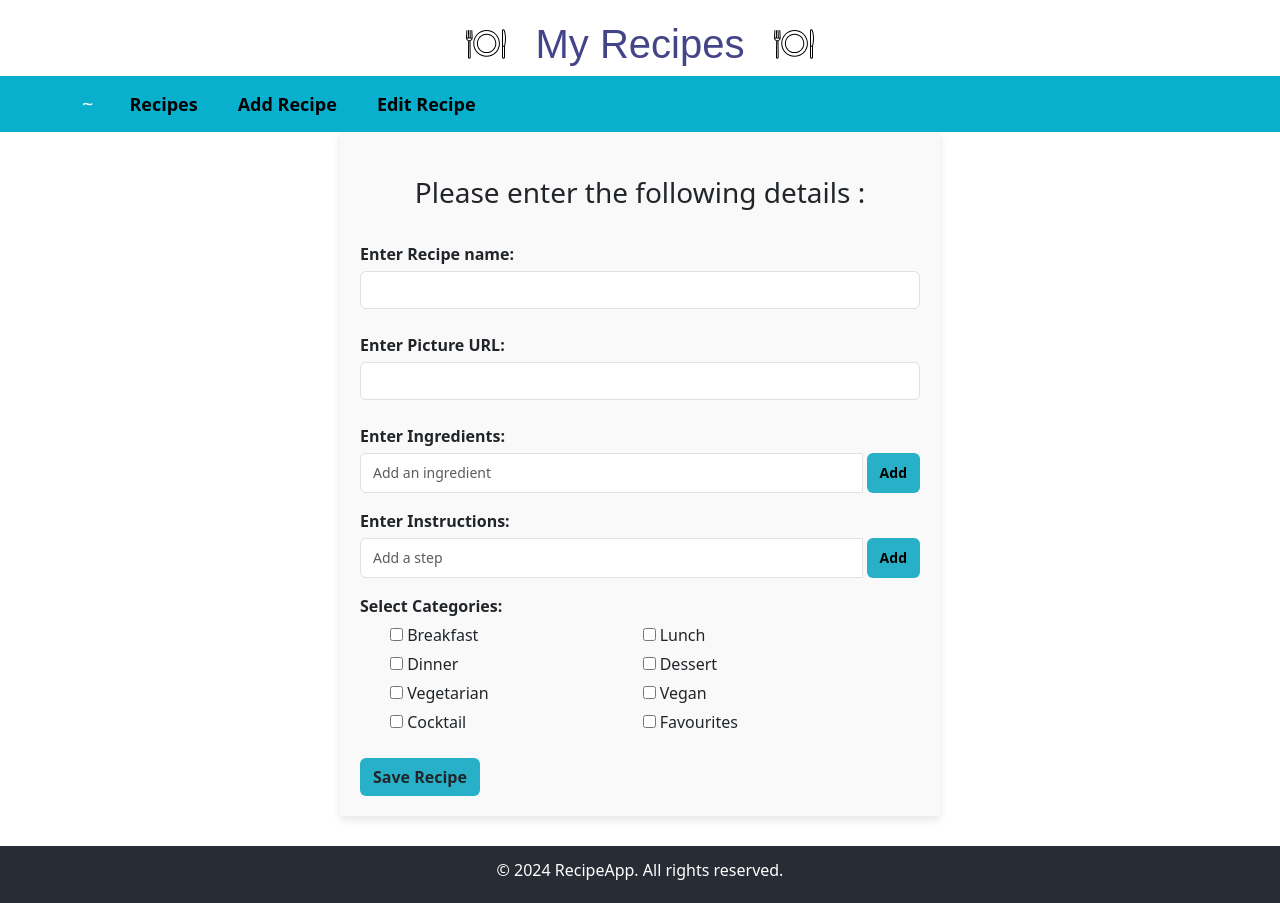
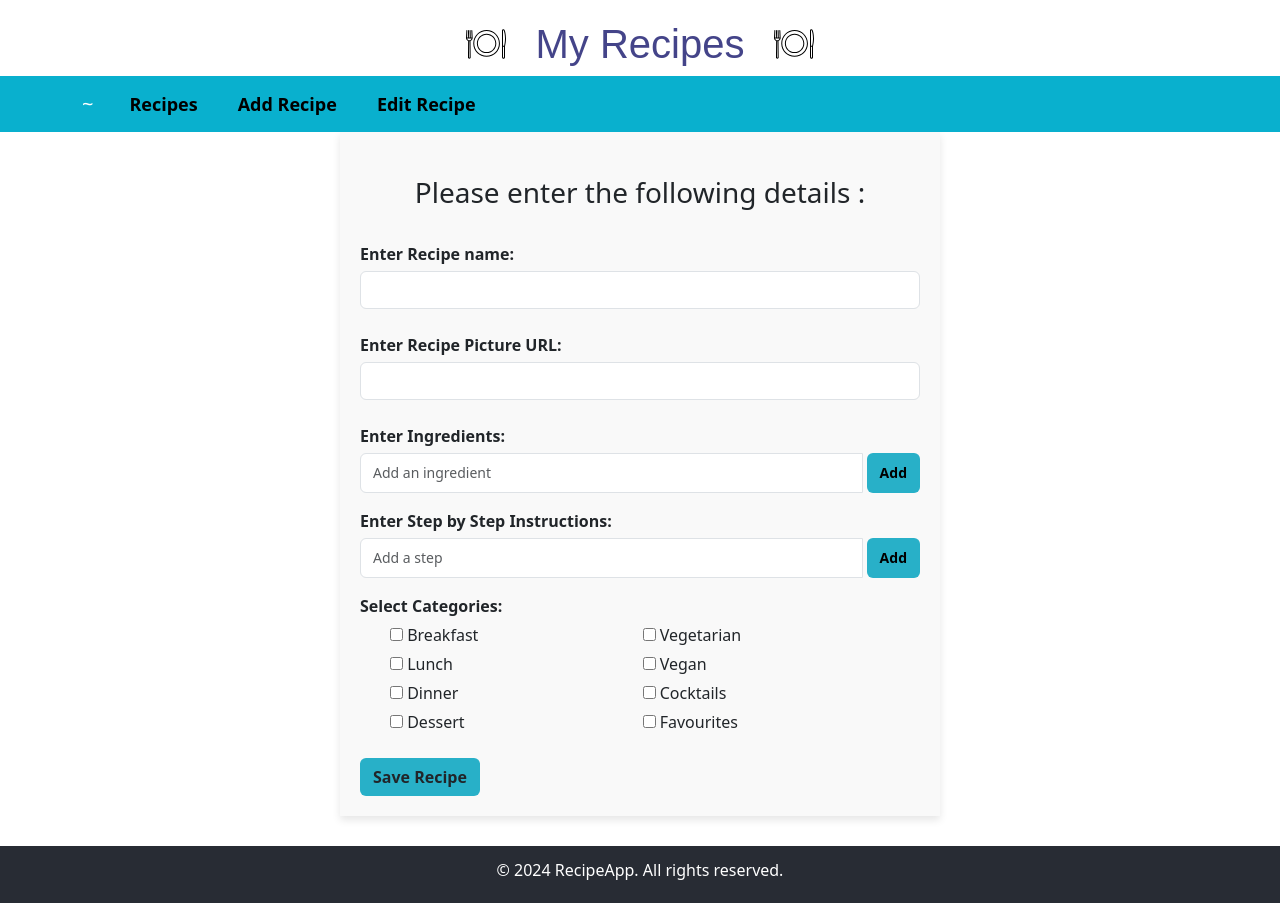
Before and after one commit to LouiseDeeth/DRAQ-Web-App, a React (Create React App) app: page /Create in a window 1280 px wide. Built offline with nearby package versions, Linux system fonts and the light colour scheme.

Commit message:
Changed layout

```diff
--- a/src/components/Create.js
+++ b/src/components/Create.js
@@ -57,7 +57,6 @@ const Create = () => {
             console.error('Error saving recipe:', error);
         });
   };
-
   return (
     <div className="create-container">
       <br />
@@ -75,7 +74,7 @@ const Create = () => {
         </div>
         <br />
         <div className="form-group">
-          <label className="bold-label">Enter Picture URL: </label>
+          <label className="bold-label">Enter Recipe Picture URL: </label>
           <input
             type="text"
             className="form-control"
@@ -112,7 +111,7 @@ const Create = () => {
           ))}
         </ul>
         <div className="form-group">
-          <label className="bold-label">Enter Instructions:</label>
+          <label className="bold-label">Enter Step by Step Instructions:</label>
           <div className="input-group">
             <input
               type="text"
@@ -141,7 +140,7 @@ const Create = () => {
         <div className="form-group">
           <label className="bold-label">Select Categories: </label>
           <div className="checkbox-group">
-            {['Breakfast', 'Lunch', 'Dinner', 'Dessert', 'Vegetarian', 'Vegan', 'Cocktail', 'Favourites'].map((cat) => (
+            {['Breakfast', 'Vegetarian', 'Lunch', 'Vegan', 'Dinner', 'Cocktails', 'Dessert', 'Favourites'].map((cat) => (
               <div className="checkbox-item" key={cat}>
                 <label>
                   <input
```
